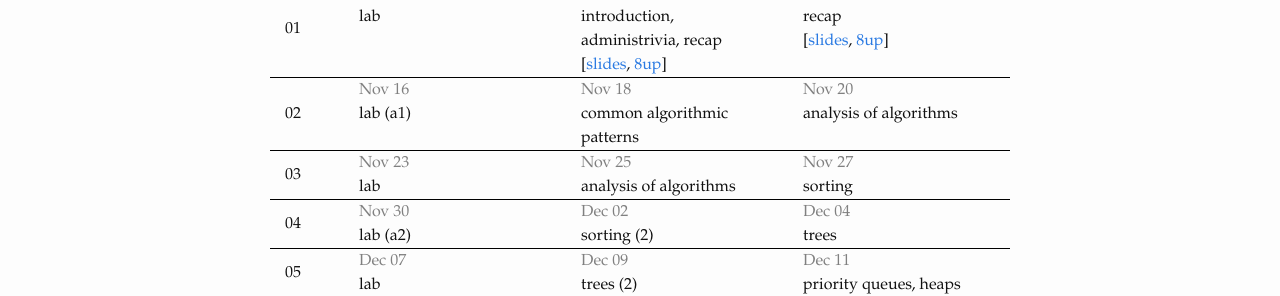
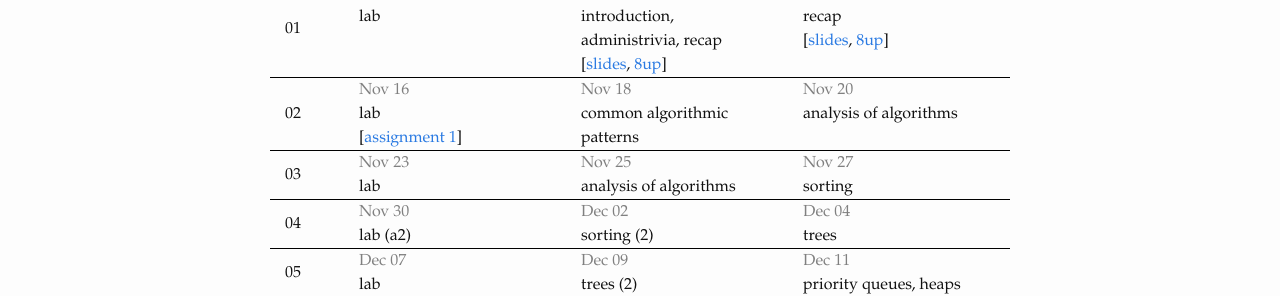
Before and after one commit to dsacl3-2020/dsacl3-2020.github.io, a Jekyll site: the page built from lectures.md, in a window 1280 px wide. Shown: the part 324-620 px from the top of the page. Built offline with Jekyll 4.4.1, drawn with Linux system fonts in a browser that asks for light colours.

Commit message:
Add assignment 1

```diff
--- a/_data/schedule.yml
+++ b/_data/schedule.yml
@@ -24,7 +24,9 @@
 - week: "02"
   dates:
     Nov 16:
-      topic: lab (a1)
+      topic: lab
+      links:
+        assignment 1: https://dsacl3-2020.github.io/a1/
     Nov 18:
       topic: common algorithmic patterns
     Nov 20:
```
